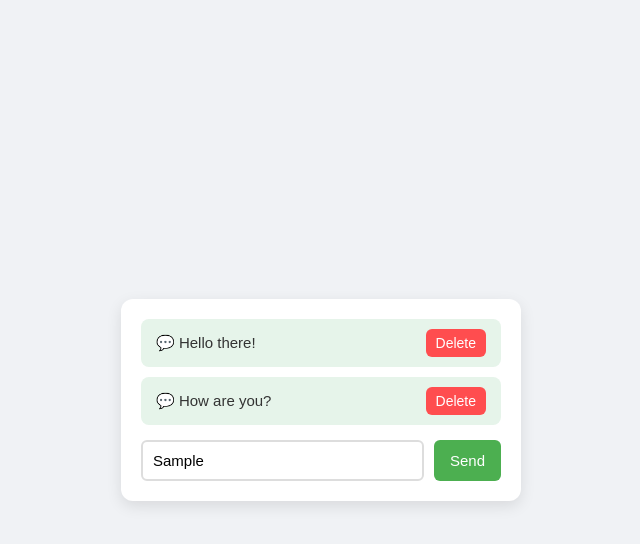
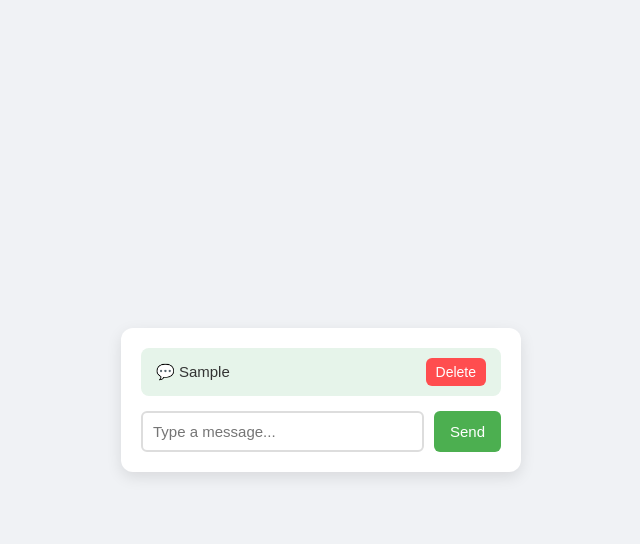
Before and after one commit to abhishek-chand-2005/javascript_prep, a plain HTML site: page chat app/index.html in a window 1280 px wide. Both pictures are taken after typing "Sample" into the empty fields and a click on the button "Send". Shown: the whole page, without its empty margins (319-959 px from the left). Drawn offline with Linux system fonts and the light colour scheme.

Commit message:
Event Delegation

```diff
--- a/chat app/index.html
+++ b/chat app/index.html
@@ -10,7 +10,7 @@
   <div class="chat-container">
     <div class="chat-log">
       <!-- Example chat bubble -->
-      <div class="chat-bubble">
+      <!-- <div class="chat-bubble">
         <span class="bubble-text">💬 Hello there!</span>
         <button class="delete-btn">Delete</button>
       </div>
@@ -18,7 +18,7 @@
       <div class="chat-bubble">
         <span class="bubble-text">💬 How are you?</span>
         <button class="delete-btn">Delete</button>
-      </div>
+      </div> -->
     </div>
 
 
@@ -27,5 +27,7 @@
       <button class="send-btn">Send</button>
     </div>
   </div>
+
+  <script src="script.js"></script>
 </body>
 </html>
--- /dev/null
+++ b/chat app/script.js
@@ -0,0 +1,37 @@
+let chatContainer = document.querySelector('.chat-container');
+let chatLog = document.querySelector('.chat-log');
+let send = document.querySelector('.send-btn');
+let inputArea = document.querySelector('input')
+
+// addEvent
+chatContainer.addEventListener('click', (e)=>{
+    console.dir(e.target.classList.contains('send-btn'));
+
+     // create
+        let chatBubble = document.createElement('div');
+        let bubbleText = document.createElement('span');
+        let delBtn = document.createElement('button');
+
+        // add class
+        chatBubble.className ='chat-bubble';
+        bubbleText.className = 'bubble-text';
+        delBtn.className = 'delete-btn'
+
+        //text content
+        bubbleText.textContent = `💬 ${inputArea.value}`;
+        delBtn.textContent = 'Delete';
+
+
+    if(e.target.classList.contains('send-btn')){
+        // appendChild
+        chatLog.appendChild(chatBubble);
+        chatBubble.appendChild(bubbleText);
+        chatBubble.appendChild(delBtn);
+
+        inputArea.value = "";
+    }
+
+     if(e.target.classList.contains('delete-btn')){
+       e.target.parentElement.remove();
+     }
+})
```
